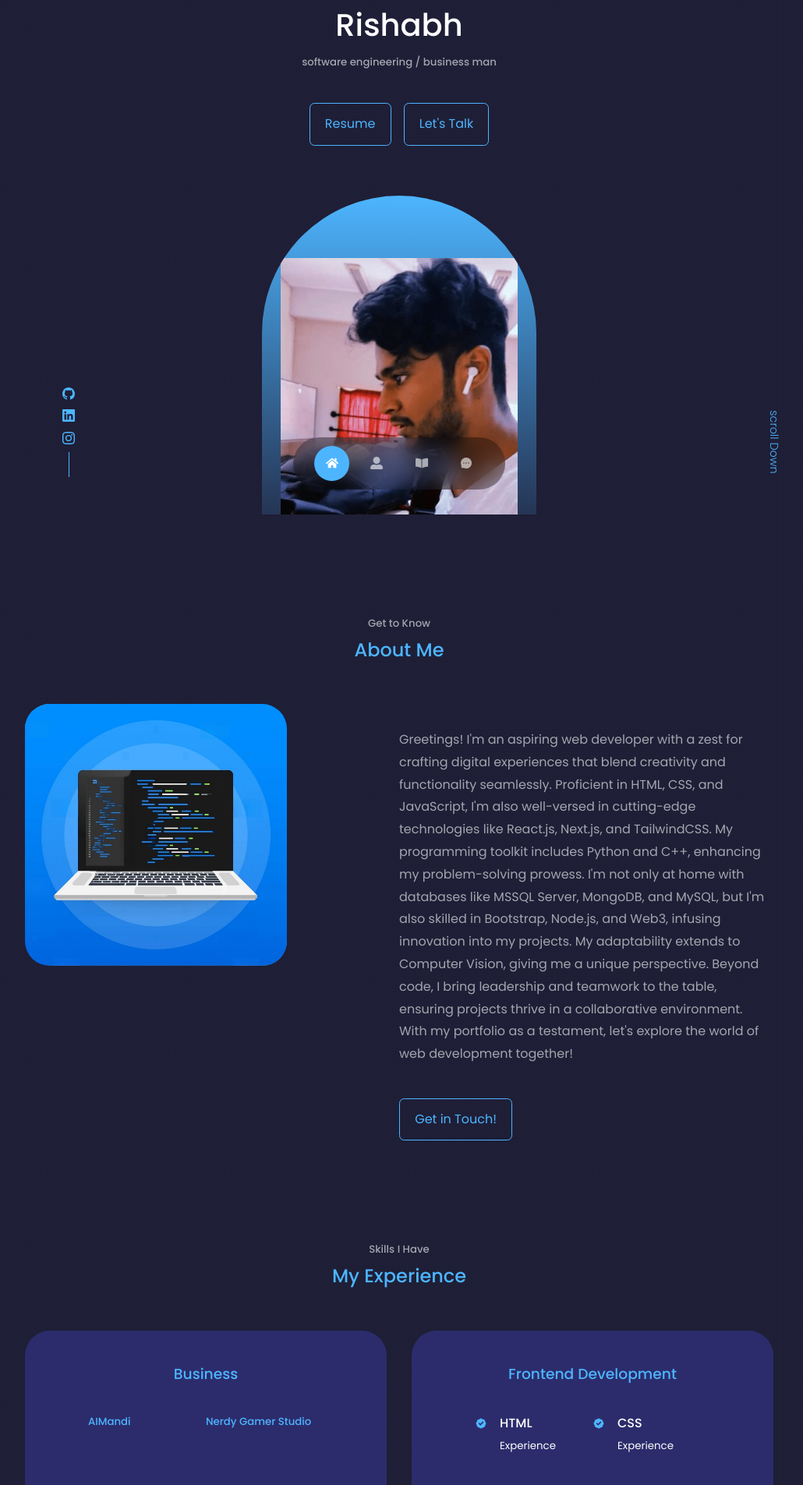
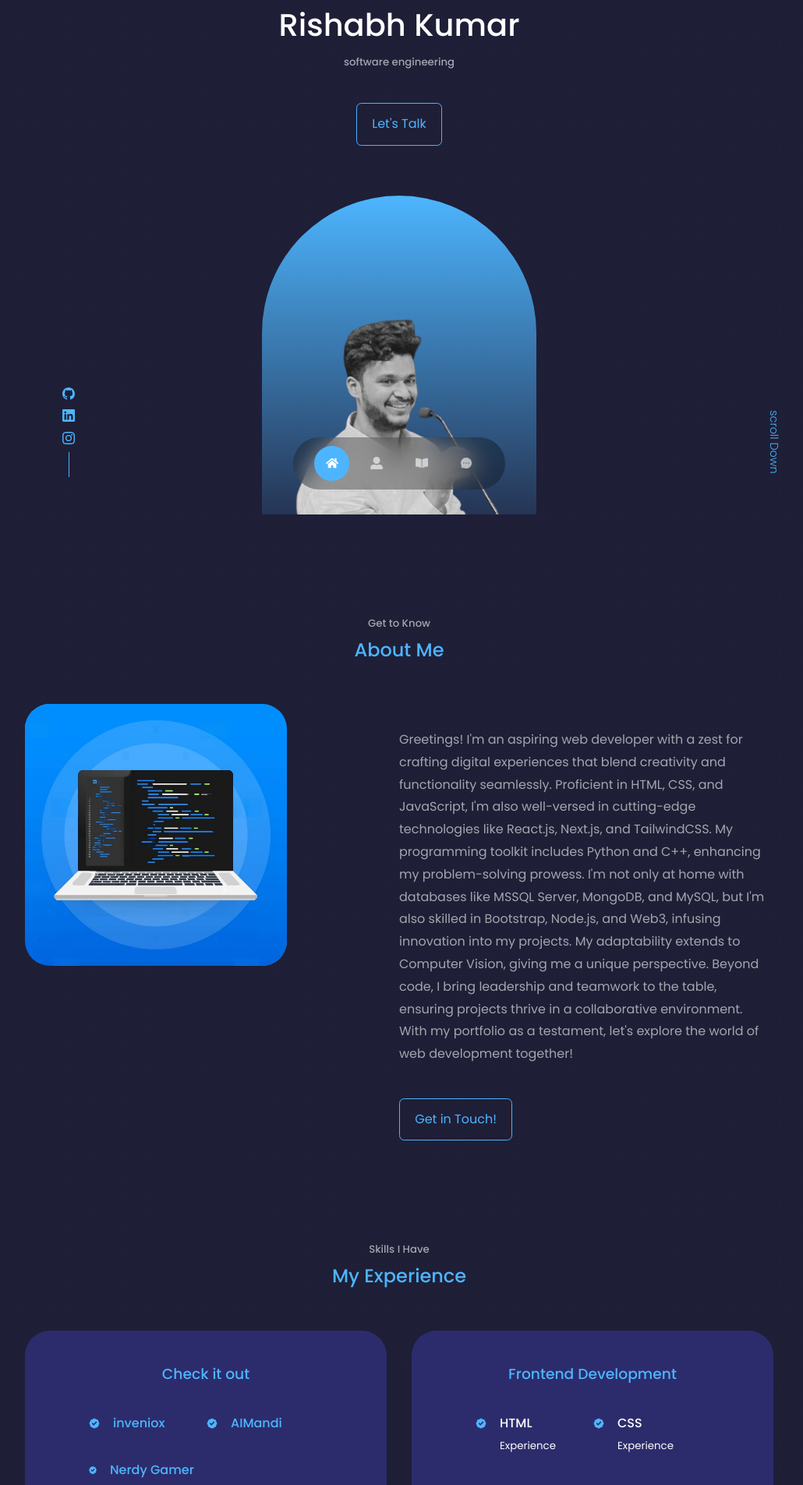
Before and after one commit to RishabhKumar23/portfolio, a React (Create React App) app: page / in a window 1280 px wide. Shown: the part 140-2045 px from the top of the page at 78% size, without its empty margins (128-1158 px from the left). Built offline with nearby package versions, Linux system fonts and the light colour scheme; a web font is replaced by a local one.

Commit message:
updated portfolio

```diff
--- a/src/Components/Experience/Experience.jsx
+++ b/src/Components/Experience/Experience.jsx
@@ -11,8 +11,20 @@ const Experience = () => {
       <div className="container expContainer">
         {/************************* Bussiness ****************************/}
         <div className="containerBackEnd">
-          <h3>Business</h3>
+          <h3>Check it out</h3>
           <div className="expContent">
+            <div className="containerFontEnd">
+              <a
+                href="https://inveniox.vercel.app/"
+                rel="noreferrer"
+                target="_blank"
+              >
+                <article className="expDetails">
+                  <HiBadgeCheck className="expDetailsIcon" />
+                  <h4>inveniox</h4>
+                </article>
+              </a>
+            </div>
             <div>
               <a
                 href="https://www.aimandi.in/"
@@ -20,7 +32,8 @@ const Experience = () => {
                 target="_blank"
               >
                 <article className="expDetails">
-                  <h5>AIMandi</h5>
+                  <HiBadgeCheck className="expDetailsIcon" />
+                  <h4>AIMandi</h4>
                 </article>
               </a>
             </div>
@@ -31,7 +44,8 @@ const Experience = () => {
                 target="_blank"
               >
                 <article className="expDetails">
-                  <h5>Nerdy Gamer Studio</h5>
+                  <HiBadgeCheck className="expDetailsIcon" />
+                  <h4>Nerdy Gamer Studio</h4>
                 </article>
               </a>
             </div>
@@ -165,13 +179,13 @@ const Experience = () => {
                 <small className="expText">Intermediate</small>
               </div>
             </article>
-            <article className="expDetails">
+            {/* <article className="expDetails">
               <HiBadgeCheck className="expDetailsIcon" />
               <div>
                 <h4>Web3</h4>
                 <small className="expText">Intermediate</small>
               </div>
-            </article>
+            </article> */}
           </div>
         </div>
       </div>
--- a/src/Components/Header/Cv.jsx
+++ b/src/Components/Header/Cv.jsx
@@ -4,11 +4,11 @@ import React from 'react'
 const Cv = () => {
   return (
     <div className='cv'>
-        {/* <a href='./Resume.pdf' target="_blank" download className='btn'>Download resume</a> */}
-        <a href="https://drive.google.com/file/d/1GzS5ud2fQE_hzbn-KxkRHaU06NTzhV2d/view?usp=sharing"
+      {/* <a href='./Resume.pdf' target="_blank" download className='btn'>Download resume</a> */}
+      {/* <a href="https://drive.google.com/file/d/1GzS5ud2fQE_hzbn-KxkRHaU06NTzhV2d/view?usp=sharing"
         target="_blank" rel='noreferrer'
-        className='btn'>Resume</a>
-        <a href='#contact' className='btn btn-primary'>Let's Talk</a>
+        className='btn'>Resume</a> */}
+      <a href='#contact' className='btn btn-primary'>Let's Talk</a>
     </div>
   )
 }
--- a/src/Components/Header/Header.jsx
+++ b/src/Components/Header/Header.jsx
@@ -8,8 +8,8 @@ const Header = () => {
     <header>
       <div className='container header_container'>
         <h5>Hello I'm</h5>
-        <h1>Rishabh</h1>
-        <h5 className='text-light'>software engineering / business man </h5>
+        <h1>Rishabh Kumar</h1>
+        <h5 className='text-light'>software engineering </h5>
         <Cv />
         <Socials />
         <div className='profile'>
```
Also changed, not shown: package.json (+7 -7 lines), src/Components/Header/Header.css (+12 -9 lines), src/image/profile.png, 1 other file (tests, documents, lock files or other folders).
